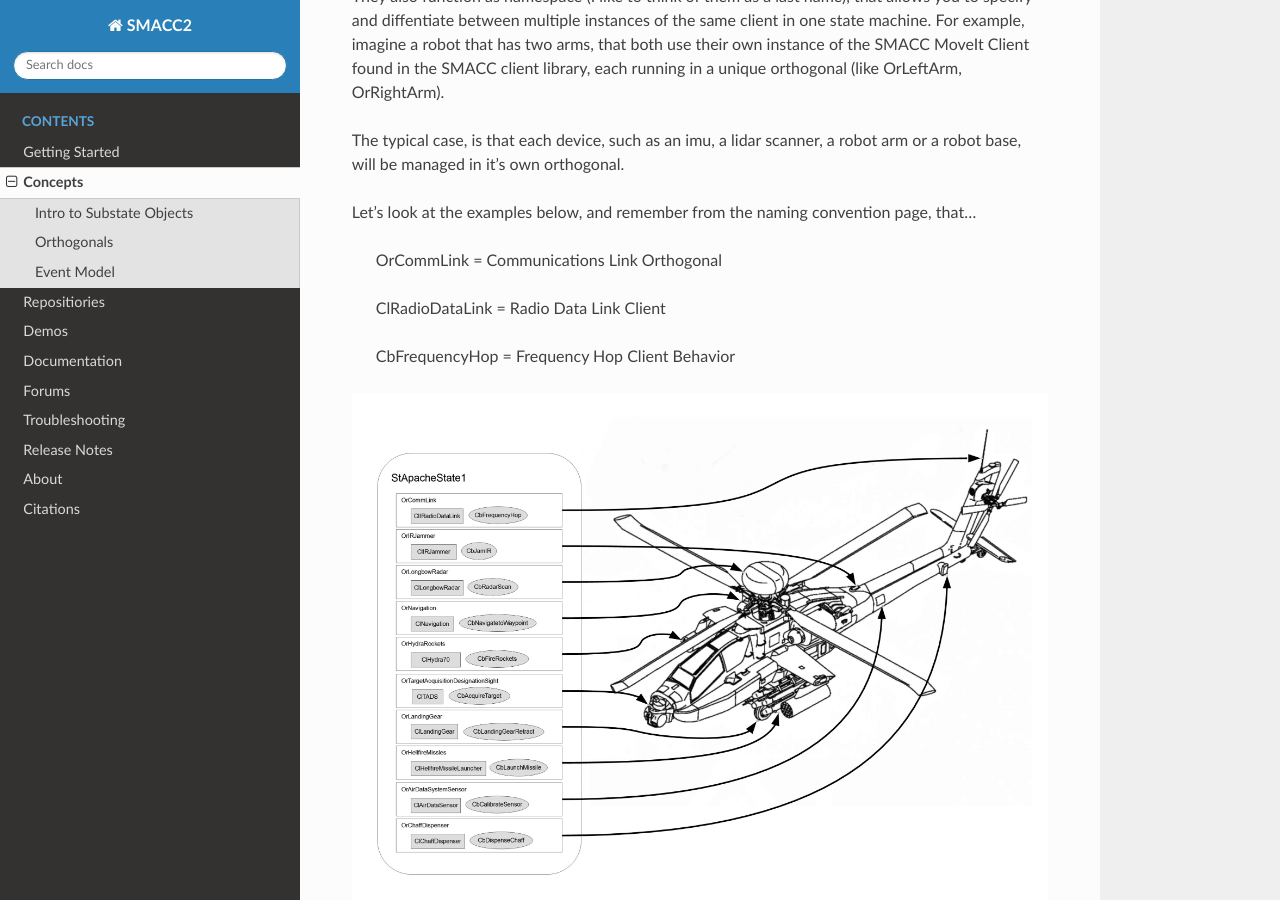
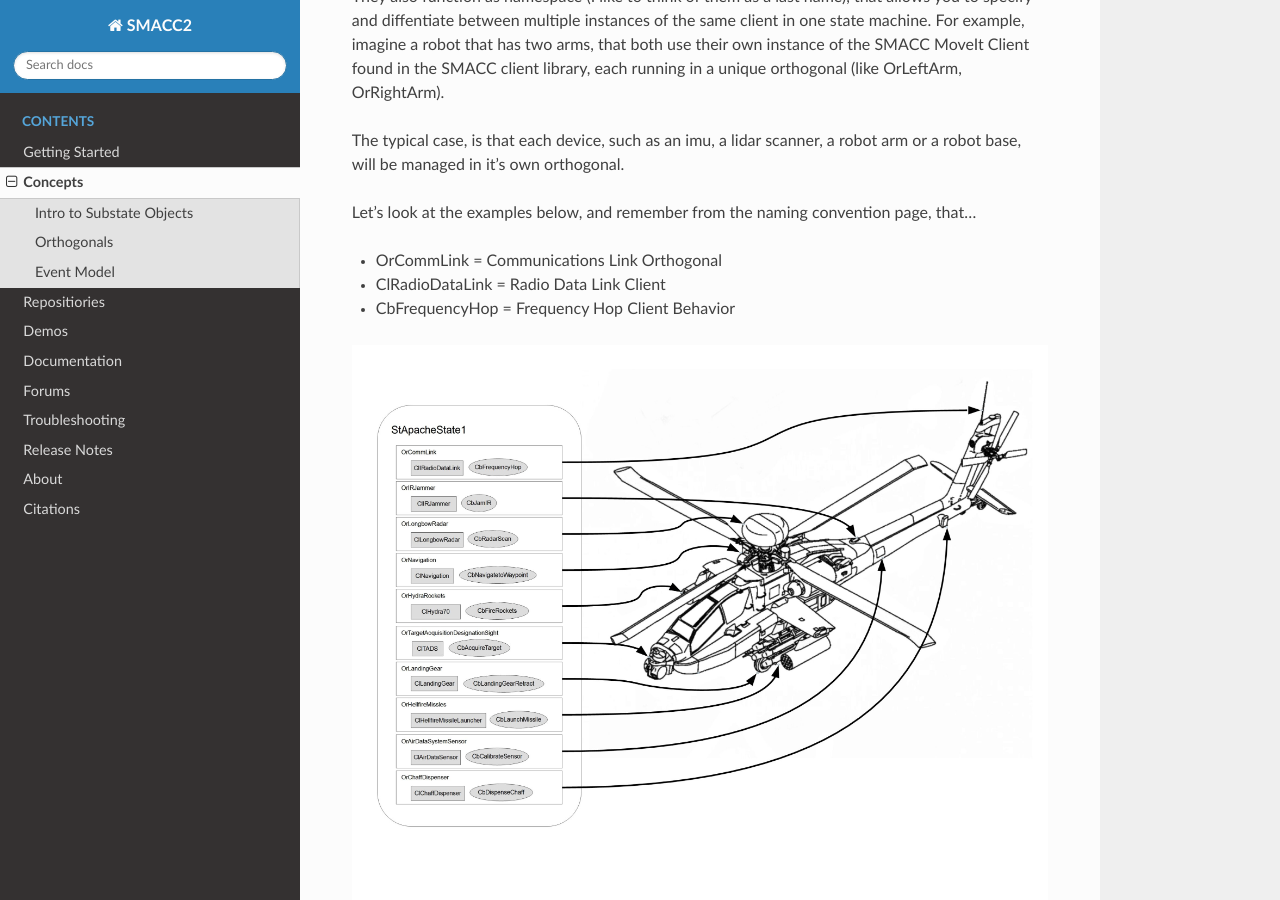
Before and after one commit to robosoft-ai/smacc2_docs, a Sphinx documentation site: the page built from docs/source/concepts.rst, in a window 1280 px wide and 900 px high, scrolled down 2586 px. Built offline with Sphinx 7.4.7 and the Read the Docs theme 3.1.0, drawn with Linux system fonts in a browser that asks for light colours.

```diff
--- a/docs/source/concepts.rst
+++ b/docs/source/concepts.rst
@@ -85,11 +85,9 @@ The typical case, is that each device, such as an imu, a lidar scanner, a robot
 
 Let’s look at the examples below, and remember from the naming convention page, that…
 
-    OrCommLink = Communications Link Orthogonal
-
-    ClRadioDataLink = Radio Data Link Client
-
-    CbFrequencyHop = Frequency Hop Client Behavior
+- OrCommLink = Communications Link Orthogonal
+- ClRadioDataLink = Radio Data Link Client
+- CbFrequencyHop = Frequency Hop Client Behavior
 
 .. image:: images/State-Event-API-Apache-LO1-scaled.jpg
     :width: 700px
```
